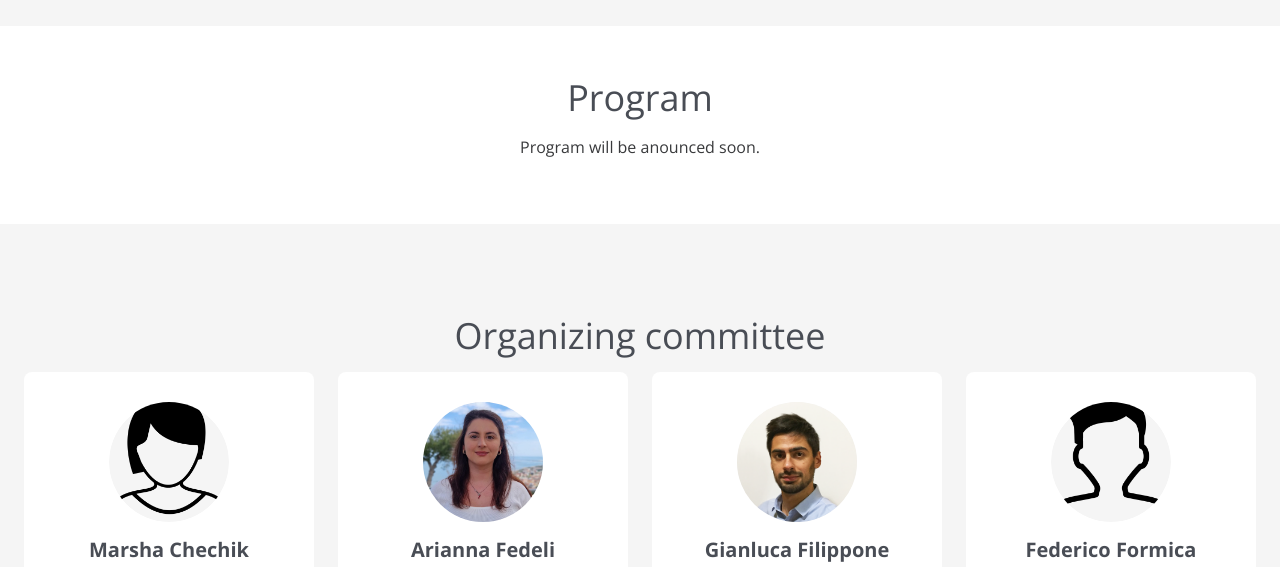
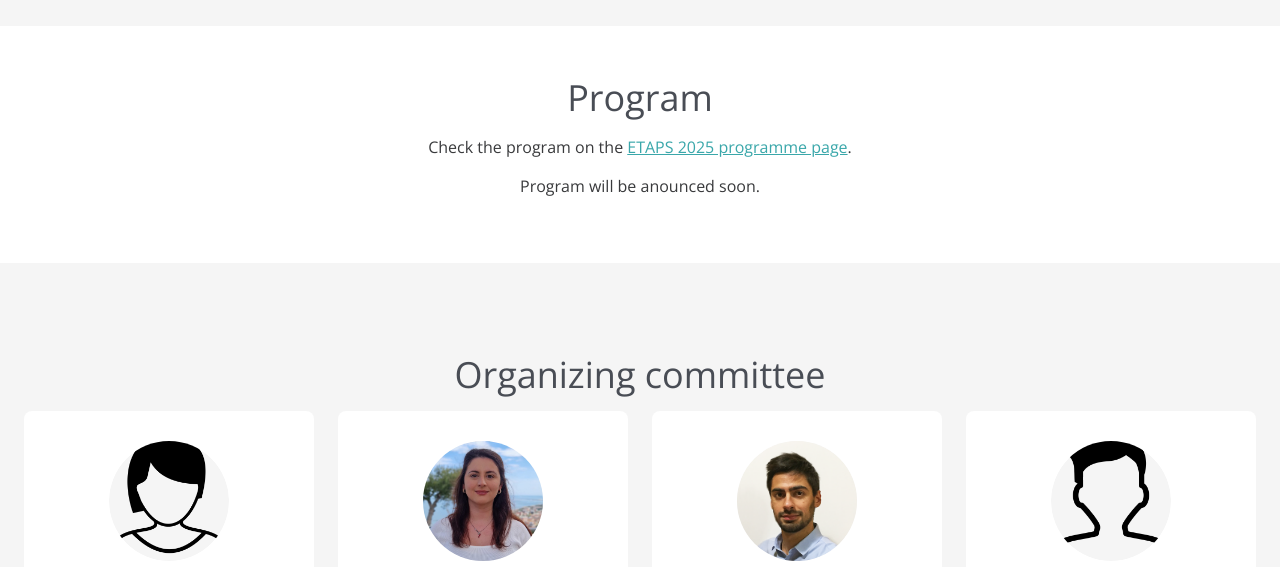
Before and after one commit to asqap/asqap2025, a plain HTML site: page index.html in a window 1280 px wide. Shown: the part 3820-4387 px from the top of the page. Drawn offline with nearby package versions, Linux system fonts and the light colour scheme.

Commit message:
Added link to program page

```diff
--- a/index.html
+++ b/index.html
@@ -199,6 +199,7 @@
         <div class="container text-center">
 
             <h2 class="section-title text-center">Program</h2>
+            <p class="intro text-center">Check the program on the <a href="https://etaps.org/2025/programme/programme-sat/#ASQAP">ETAPS 2025 programme page</a>.</p>
             <p class="intro text-center">Program will be anounced soon.</p>
         </div>
     </div>
```
